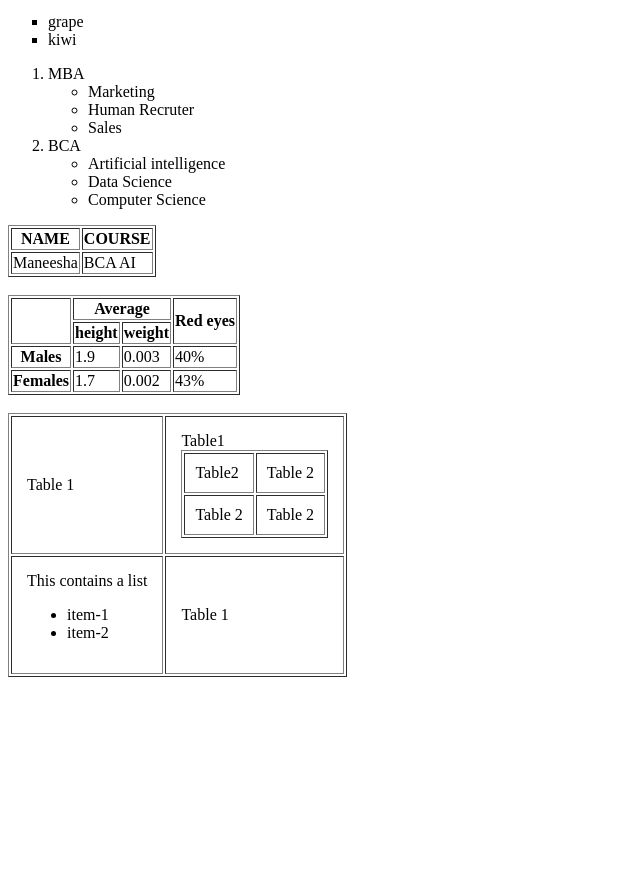
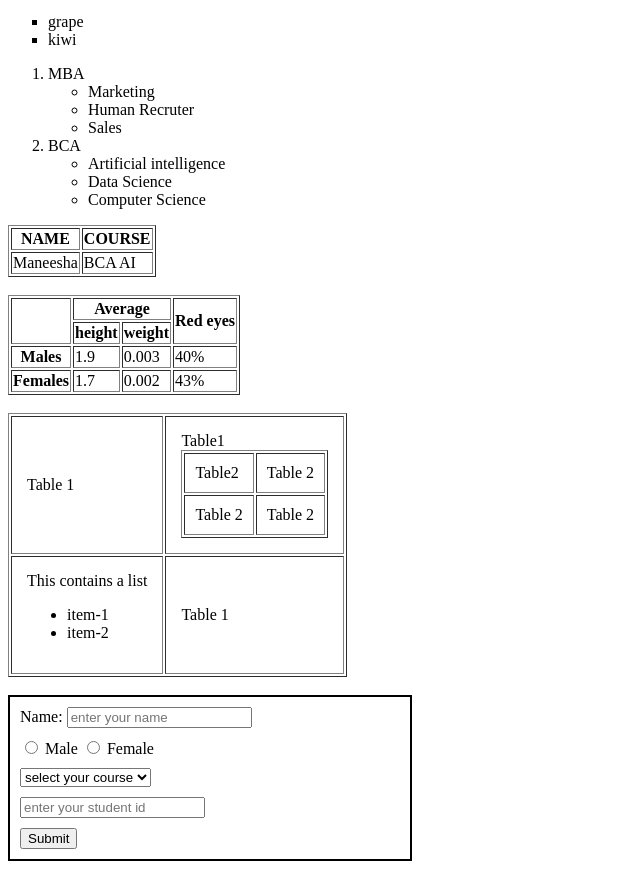
Before and after one commit to Maneesha-018/MERN-daily-class, a plain HTML site: page paper_practice/index.html in a window 1280 px wide. Shown: the part 137-1006 px from the top of the page, without its empty margins (0-640 px from the left). Before the commit the page ends 822 px from the top, so only its background shows below. Drawn offline with Linux system fonts and the light colour scheme.

Commit message:
form{input type:text,radio,select & options,textarea,button}

```diff
--- a/paper_practice/index.html
+++ b/paper_practice/index.html
@@ -4,6 +4,16 @@
     <meta charset="UTF-8">
     <meta name="viewport" content="width=device-width, initial-scale=1.0">
     <title>Document</title>
+    <style>
+        .form{
+            border:2px solid black;
+            width:400px;
+            height:auto;
+        }
+        .input{
+            margin:10px;
+        }
+    </style>
 </head>
 <body>
     <h1>My List</h1>
@@ -107,6 +117,34 @@
         </tr>
 
      </table>
+     <br>
+     <div class="form">
+     <form>
+        <div class="input">
+            <label for="name">Name:</label>
+            <input type="text" placeholder="enter your name" id="name" required>
+        </div>
+        <div class="input">
+            <input type="radio" name="gender" id="male" required>
+            <label for="male">Male</label>
 
+            <input type="radio" name="gender" id="female" required>
+            <label for="female">Female</label>
+        </div>
+        <div class="input">
+            <select>
+                <option value="">select your course</option>
+                <option>BCA</option>
+                <option>MBA</option>
+            </select>
+        </div>
+        <div class="input">
+            <input type="textarea" placeholder="enter your student id">
+        </div>
+        <div class="input">
+            <button>Submit</button>
+        </div>
+     </form>
+    </div>
 </body>
 </html>
```
